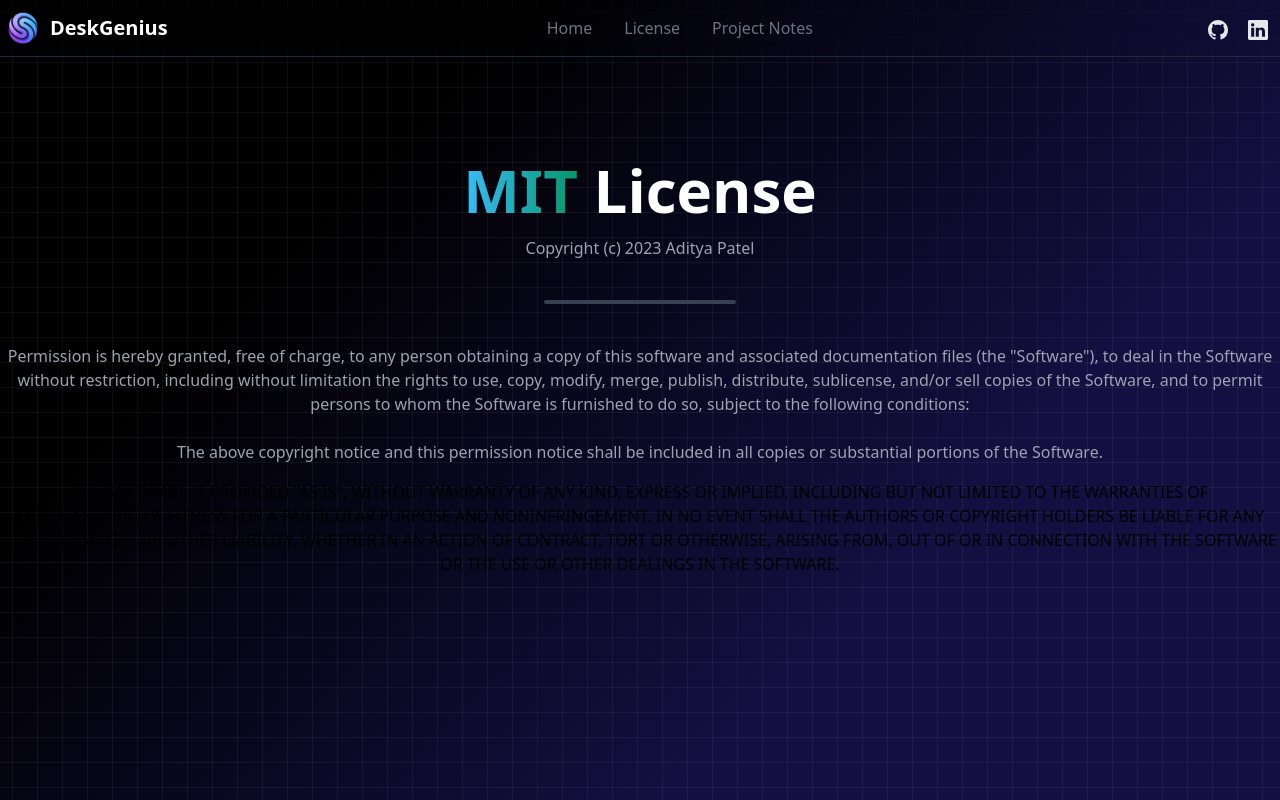
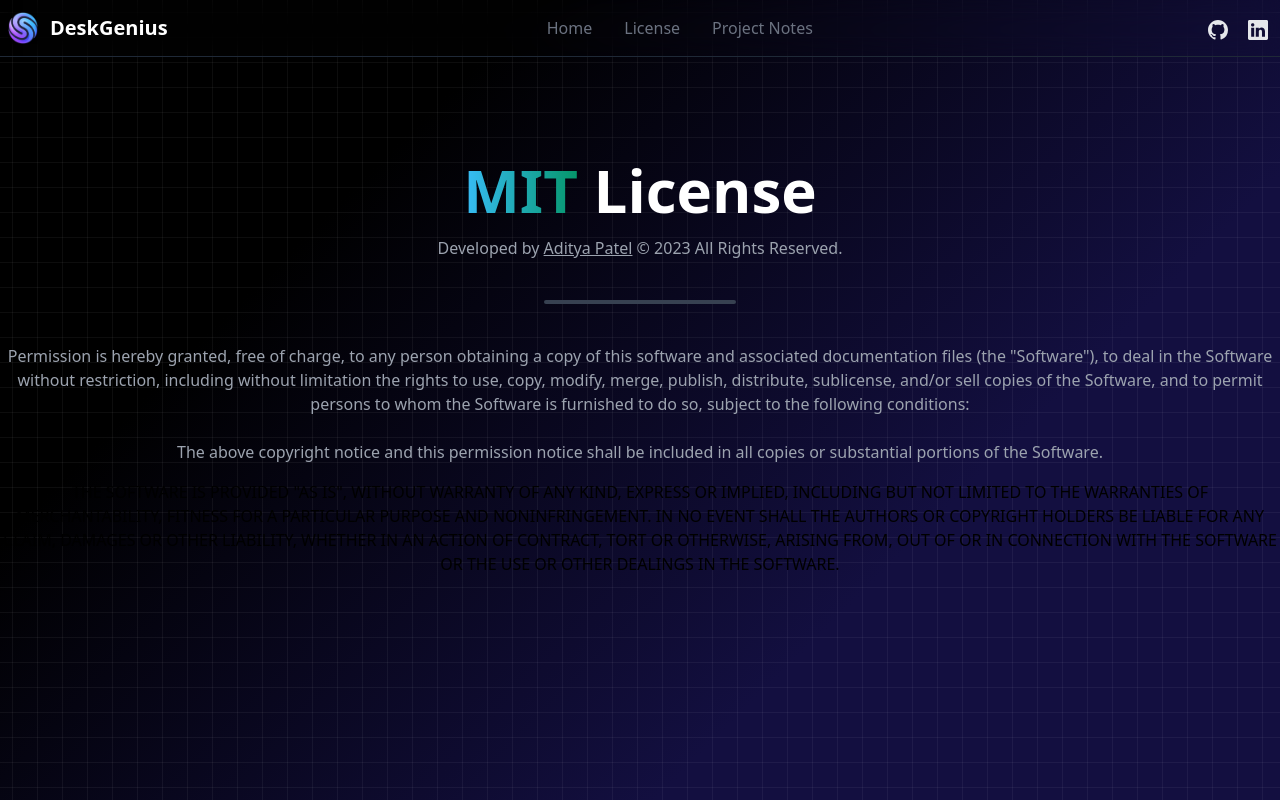
Before and after one commit to thisisadityapatel/deskgenius, a Next.js app: page /license in a window 1280 px wide. Built offline with nearby package versions, Linux system fonts and the light colour scheme.

Commit message:
changes with the copyrights format

```diff
--- a/src/pages/license.js
+++ b/src/pages/license.js
@@ -2,6 +2,7 @@ import React from 'react'
 import Header from '@/components/Header'
 
 const license = () => {
+    const copyRightsYear = new Date().getFullYear()
     return (
         <div>
             <Header />
@@ -9,7 +10,7 @@ const license = () => {
                 <h1 className="mb-4 text-3xl text-center font-extrabold text-gray-900 dark:text-white md:text-5xl lg:text-6xl"><span className="text-transparent bg-clip-text bg-gradient-to-r to-emerald-600 from-sky-400">MIT</span> License</h1>
 
                 <div className="mb-6 text-gray-500 dark:text-gray-400">
-                Copyright (c) 2023 Aditya Patel
+                    <span className='normal'>Developed by <span style={{textDecoration: "underline"}}><a href="https://www.linkedin.com/in/thisisadityapatel/" target='_blank'>Aditya Patel</a></span> © {copyRightsYear} All Rights Reserved.</span>
                 </div>
 
                 <hr className="w-48 h-1 mx-auto my-4 bg-gray-100 border-0 rounded md:my-10 dark:bg-gray-700"></hr>
```
Lines whose indentation alone changed are shown as unchanged.
